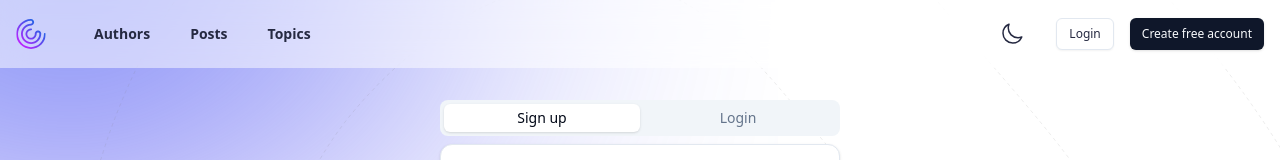
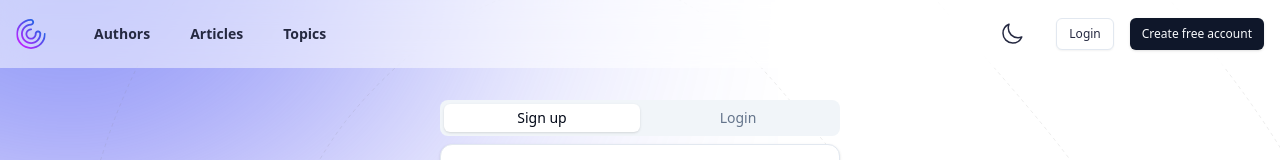
Before and after one commit to MhL5/Meta-Blog, a React (Vite) app in the folder frontend/: page /signup in a window 1280 px wide. Shown: the top 160 px of the page. Built offline with nearby package versions, Linux system fonts and the light colour scheme; no server answers.

Commit message:
frontned: update Header Posts link to articles

```diff
--- a/frontend/src/components/layout/Header.tsx
+++ b/frontend/src/components/layout/Header.tsx
@@ -43,7 +43,7 @@ function NavigationMenu() {
                 </DropdownMenuItem>
                 <DropdownMenuItem>
                   <Button asChild variant="ghost" size="sm">
-                    <NavLink to="/posts">Posts</NavLink>
+                    <NavLink to="/articles">Articles</NavLink>
                   </Button>
                 </DropdownMenuItem>
                 <DropdownMenuItem>
@@ -74,8 +74,8 @@ function NavigationMenu() {
           <NavLink className="hidden sm:inline" to="/authors">
             Authors
           </NavLink>
-          <NavLink className="hidden sm:inline" to="/posts">
-            Posts
+          <NavLink className="hidden sm:inline" to="/articles">
+            Articles
           </NavLink>
           <NavLink className="hidden sm:inline" to="/topics">
             Topics
```
